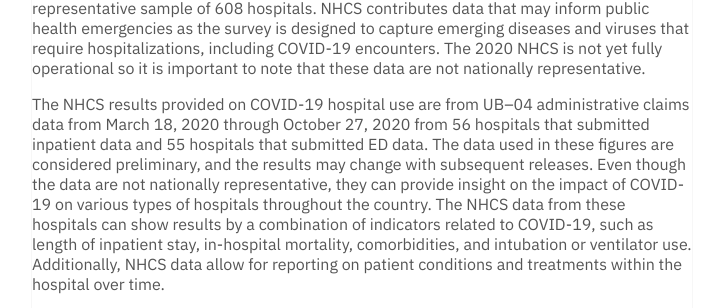
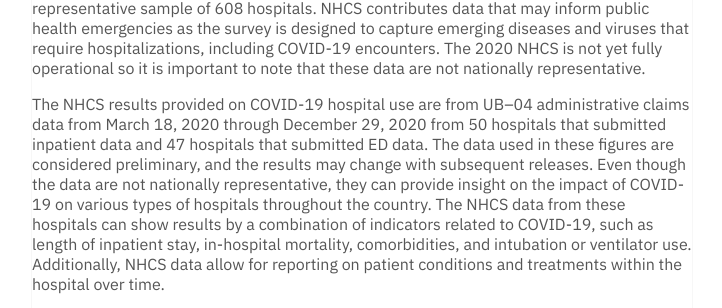
Before and after one commit to dayda-entities/us-department-of-health-and-human-services, a Jekyll site: the page built from _posts/2021-03-16-covid-19-hospital-data-from-the-national-hospital-care-survey.md, in a window 1280 px wide. Shown: the part 583-891 px from the top of the page, without its empty margins (278-1000 px from the left). Built offline with Jekyll 4.4.1, drawn with Linux system fonts in a browser that asks for light colours; part of the change alters nothing that is shown.

Commit message:
Publish Data

```diff
--- a/_posts/2021-03-16-covid-19-hospital-data-from-the-national-hospital-care-survey.md
+++ b/_posts/2021-03-16-covid-19-hospital-data-from-the-national-hospital-care-survey.md
@@ -1,7 +1,7 @@
 ---
 title: COVID-19 Hospital Data from the National Hospital Care Survey
-created: '2021-03-16T19:15:12.875016'
-modified: '2021-03-16T19:15:12.875024'
+created: '2021-03-16T19:46:51.148709'
+modified: '2021-04-21T22:41:25.856032'
 state: active
 type: dataset
 tags:
@@ -22,4 +22,4 @@ layout: post
 ---
 The National Hospital Care Survey (NHCS), conducted by the National Center for Health Statistics, collects data on patient care in hospital-based settings to describe patterns of health care delivery and utilization in the United States. Eligible hospitals are in the 50 states and the District of Columbia and include noninstitutional and nonfederal hospitals with six or more staffed inpatient beds.  Settings currently include inpatient and emergency departments (ED). The survey collects electronic data (Uniform Bill (UB–04) administrative claims or electronic health records) for all encounters in a calendar year from a nationally representative sample of 608 hospitals. NHCS contributes data that may inform public health emergencies as the survey is designed to capture emerging diseases and viruses that require hospitalizations, including COVID-19 encounters. The 2020 NHCS is not yet fully operational so it is important to note that these data are not nationally representative.
 
-The NHCS results provided on COVID-19 hospital use are from UB–04 administrative claims data from March 18, 2020 through October 27, 2020 from 56 hospitals that submitted inpatient data and 55 hospitals that submitted ED data. The data used in these figures are considered preliminary, and the results may change with subsequent releases. Even though the data are not nationally representative, they can provide insight on the impact of COVID-19 on various types of hospitals throughout the country. The NHCS data from these hospitals can show results by a combination of indicators related to COVID-19, such as length of inpatient stay, in-hospital mortality, comorbidities, and intubation or ventilator use. Additionally, NHCS data allow for reporting on patient conditions and treatments within the hospital over time.
+The NHCS results provided on COVID-19 hospital use are from UB–04 administrative claims data from March 18, 2020 through December 29, 2020 from 50 hospitals that submitted inpatient data and 47 hospitals that submitted ED data. The data used in these figures are considered preliminary, and the results may change with subsequent releases. Even though the data are not nationally representative, they can provide insight on the impact of COVID-19 on various types of hospitals throughout the country. The NHCS data from these hospitals can show results by a combination of indicators related to COVID-19, such as length of inpatient stay, in-hospital mortality, comorbidities, and intubation or ventilator use. Additionally, NHCS data allow for reporting on patient conditions and treatments within the hospital over time.
```
